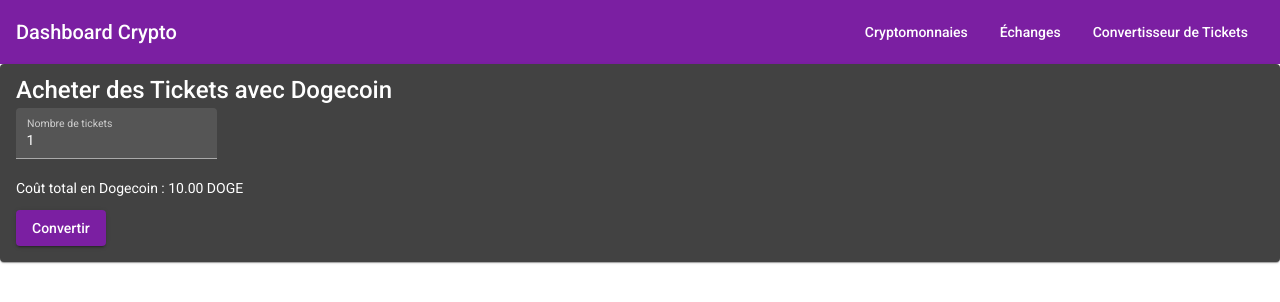
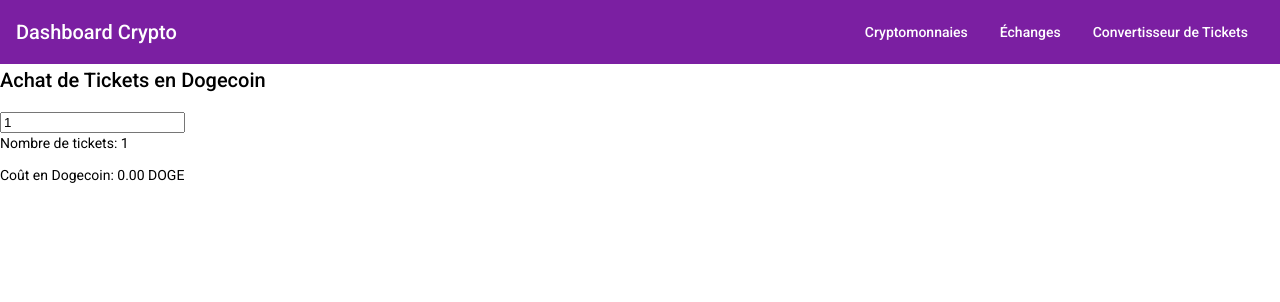
Before and after one commit to remidu34/crypto, an Angular app: page /converter in a window 1280 px wide. Shown: the top 302 px of the page. Built offline with nearby package versions, Linux system fonts and the light colour scheme.

Commit message:
implement component convertissor transport ticket

```diff
--- a/src/app/components/ticket-converter/ticket-converter.component.html
+++ b/src/app/components/ticket-converter/ticket-converter.component.html
@@ -1,13 +1,6 @@
-<mat-card>
-    <mat-card-title>Acheter des Tickets avec Dogecoin</mat-card-title>
-    <mat-card-content>
-      <div>
-        <mat-form-field appearance="fill">
-          <mat-label>Nombre de tickets</mat-label>
-          <input matInput [(ngModel)]="ticketsCount" type="number" min="1">
-        </mat-form-field>
-        <p>Coût total en Dogecoin : {{ totalCostInDoge | number:'1.2-2' }} DOGE</p>
-        <button mat-raised-button color="primary" (click)="convertToDoge()">Convertir</button>
-      </div>
-    </mat-card-content>
-  </mat-card>
+<div>
+    <h2>Achat de Tickets en Dogecoin</h2>
+    <input type="number" [(ngModel)]="ticketsCount" (change)="updateCostInDoge()" min="1">
+    <p>Nombre de tickets: {{ ticketsCount }}</p>
+    <p>Coût en Dogecoin: {{ costInDoge | number:'1.2-2' }} DOGE</p>
+  </div>
--- a/src/app/components/ticket-converter/ticket-converter.component.ts
+++ b/src/app/components/ticket-converter/ticket-converter.component.ts
@@ -1,26 +1,23 @@
-import { Component, OnInit } from '@angular/core';
+import { Component } from '@angular/core';
+import { RateService } from 'src/app/services/rate.service';
 
 @Component({
   selector: 'app-ticket-converter',
   templateUrl: './ticket-converter.component.html',
   styleUrls: ['./ticket-converter.component.scss']
 })
-export class TicketConverterComponent implements OnInit {
+export class TicketConverterComponent {
   ticketsCount: number = 1;
-  totalCostInDoge: number = 0;
+  costInDoge: number = 0;
 
-  constructor() { }
+  constructor(private rateService: RateService) {}
 
-  ngOnInit(): void {
-    this.updateTotalCost();
-  }
-
-  updateTotalCost() {
-    this.totalCostInDoge = this.ticketsCount * 10;
-  }
-
-  convertToDoge() {
-    this.updateTotalCost();
-    console.log("Nombre de tickets:", this.ticketsCount, "Coût en Dogecoin:", this.totalCostInDoge);
+  updateCostInDoge(): void {
+    const ticketPriceUSD = 4;
+    this.rateService.getRate('dogecoin').subscribe(rate => {
+      const baseCost = ticketPriceUSD * this.ticketsCount;
+      const discount = this.ticketsCount >= 2 ? baseCost * 0.05 : 0;
+      this.costInDoge = (baseCost - discount) / rate;
+    });
   }
 }
```
